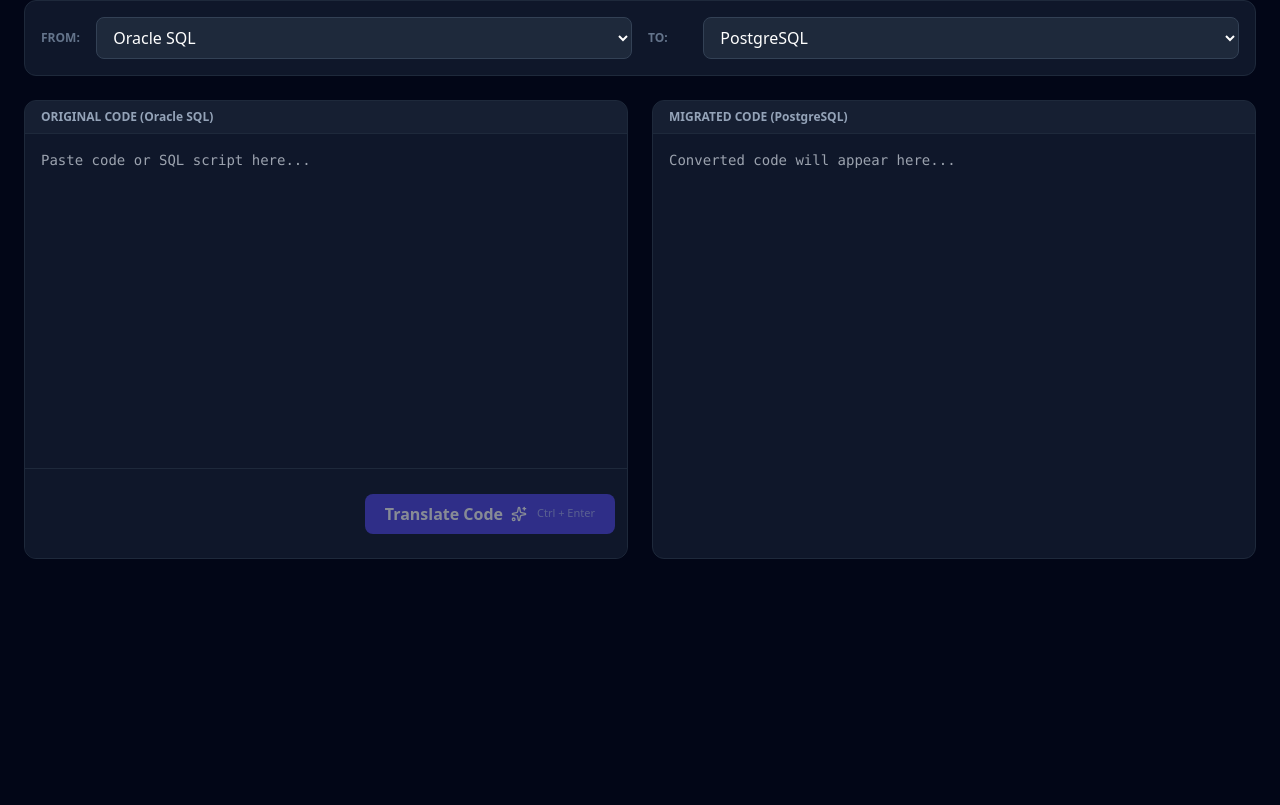
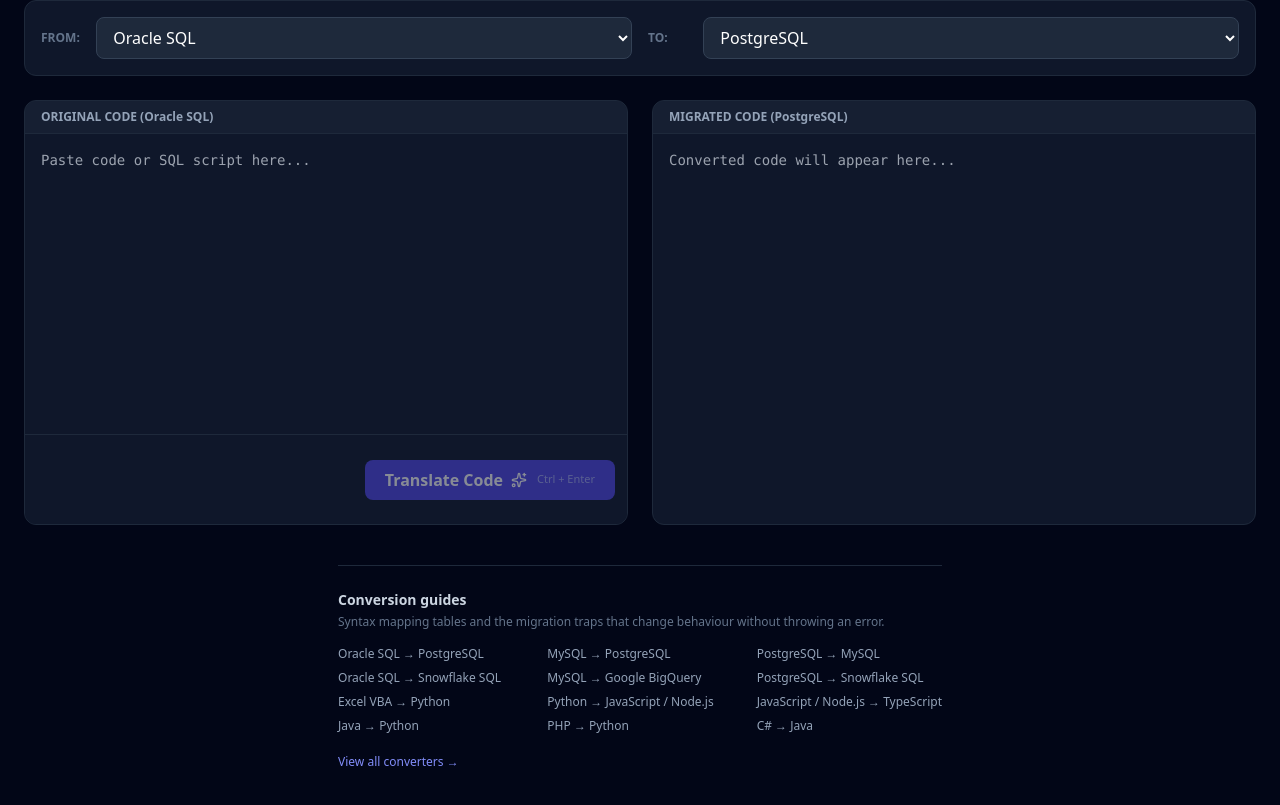
Before and after one commit to nnamdimichael020-wq/code-migrator, a Next.js app: page / in a window 1280 px wide. Shown: the part 217-1022 px from the top of the page. Before the commit the page ends 800 px from the top, so only its background shows below. Built offline with nearby package versions, Linux system fonts and the light colour scheme.

Commit message:
Update page.js

```diff
--- a/app/page.js
+++ b/app/page.js
@@ -6,7 +6,8 @@
 } from "lucide-react";
 import { diffLines, countChanges, collapseUnchanged } from "../lib/diff";
 import { groupExplanation, reviewNotes } from "../lib/classify";
-import { pairGotchas } from "../lib/pairs";
+import Link from "next/link";
+import { pairGotchas, PAIRS } from "../lib/pairs";
 import {
   loadHistory, saveHistoryEntry, clearHistory, loadPrefs, savePrefs,
   withComments, asDiffText, downloadText, extensionFor
@@ -582,6 +583,34 @@
           </div>
         )}
       </main>
+      <footer className="max-w-6xl mx-auto px-4 pb-12 pt-4">
+        <div className="border-t border-slate-800 pt-6">
+          <h2 className="text-sm font-semibold text-slate-300 mb-1">
+            Conversion guides
+          </h2>
+          <p className="text-xs text-slate-500 mb-4">
+            Syntax mapping tables and the migration traps that change behaviour without
+            throwing an error.
+          </p>
+          <div className="grid grid-cols-1 sm:grid-cols-2 lg:grid-cols-3 gap-x-6 gap-y-2">
+            {PAIRS.map((p) => (
+              <Link
+                key={p.slug}
+                href={`/convert/${p.slug}`}
+                className="text-xs text-slate-400 hover:text-indigo-400 transition"
+              >
+                {p.source} → {p.target}
+              </Link>
+            ))}
+          </div>
+          <Link
+            href="/convert"
+            className="inline-block mt-5 text-xs font-medium text-indigo-400 hover:text-indigo-300 transition"
+          >
+            View all converters →
+          </Link>
+        </div>
+      </footer>
       {showPaywall && (
         <div className="fixed inset-0 bg-black/70 backdrop-blur-sm flex items-center justify-center p-4 z-50">
           <div className="bg-slate-900 border border-slate-800 p-6 rounded-2xl max-w-md w-full shadow-2xl text-center flex flex-col gap-4">
```
